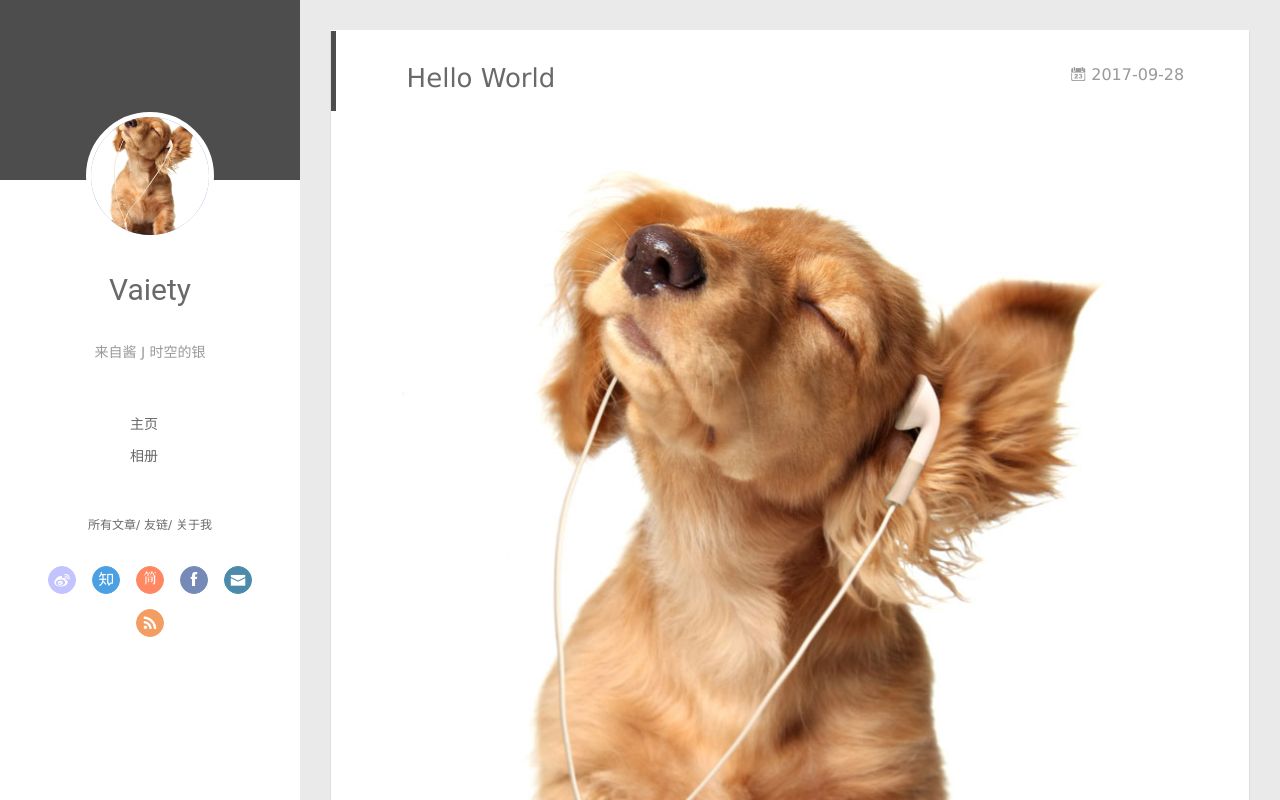
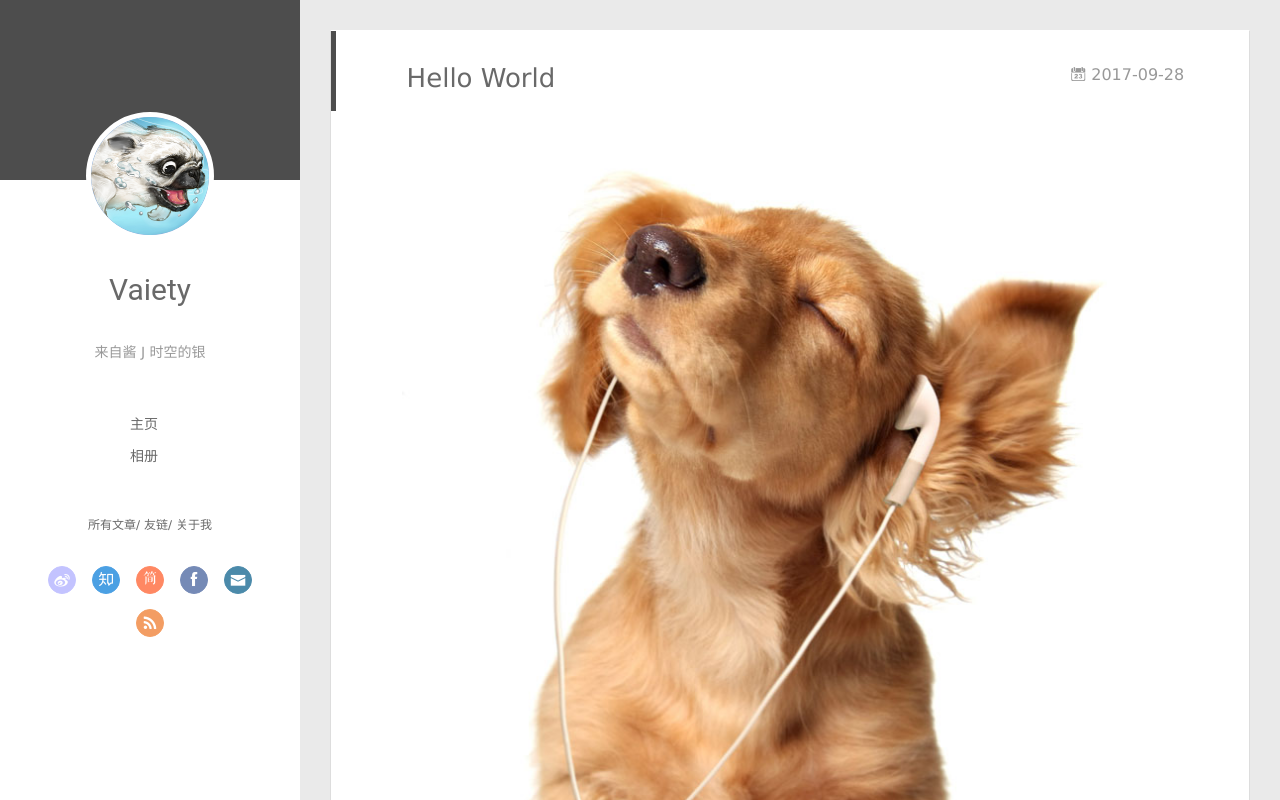
Before and after one commit to amiaojing/amiaojing.github.io, a plain HTML site: page 2017/09/28/hello-world/index.html in a window 1280 px wide. Drawn offline with Linux system fonts and the light colour scheme; no server answers.

Commit message:
Site updated: 2017-10-08 10:26:09

```diff
--- a/2017/09/28/hello-world/index.html
+++ b/2017/09/28/hello-world/index.html
@@ -49,7 +49,7 @@
 <div class="intrude-less">
 	<header id="header" class="inner">
 		<a href="" class="profilepic">
-			<img src="/avatar.jpg" class="js-avatar">
+			<img src="/touxiang.jpg" class="js-avatar">
 		</a>
 		<hgroup>
 		  <h1 class="header-author"><a href="">Vaiety</a></h1>
@@ -113,7 +113,7 @@
 	<div class="intrude-less">
 		<header id="header" class="inner">
 			<div class="profilepic">
-				<img src="/avatar.jpg" class="js-avatar">
+				<img src="/touxiang.jpg" class="js-avatar">
 			</div>
 			<hgroup>
 			  <h1 class="header-author js-header-author">Vaiety</h1>
```
Also changed, not shown: 2017/10/07/firstpage/index.html (+2 -2 lines), archives/2017/09/index.html (+2 -2 lines), archives/2017/10/index.html (+2 -2 lines), archives/2017/index.html (+2 -2 lines), archives/index.html (+2 -2 lines), index.html (+2 -2 lines), touxiang.jpg (added).
